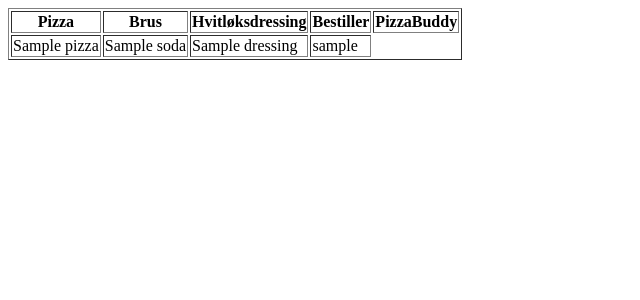
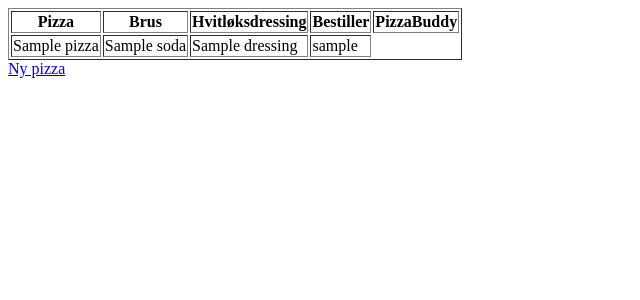
Before and after one commit to dotkom/feedme, a Django app: template templates/pizzasystem/index.html in a window 1280 px wide. Shown: the top 300 px of the page, without its empty margins (0-640 px from the left). Run offline with Django 3.2, Linux system fonts and the light colour scheme; the template is opened without the code that fills it: most values are stand-ins (such as "Sample title", 1, 10 or a date in 2020); parts of the project's set-up code (start-up, migrations or seed data) failed here and were passed over.

Commit message:
Started on newpizza functionality

```diff
--- a/pizzasystem/urls.py
+++ b/pizzasystem/urls.py
@@ -2,4 +2,5 @@ from django.conf.urls import patterns, include, url
 
 urlpatterns = patterns('pizzasystem.views',
     url(r'^$', 'index', name='pizza_index'),
+    url(r'^newpizza', 'newpizza', name='new_pizza'),
 )
--- a/templates/pizzasystem/index.html
+++ b/templates/pizzasystem/index.html
@@ -19,3 +19,4 @@
 {% else %}
     <p>No orders available.</p>
 {% endif %}
+<a href="/pizza/newpizza/">Ny pizza</a>
```
